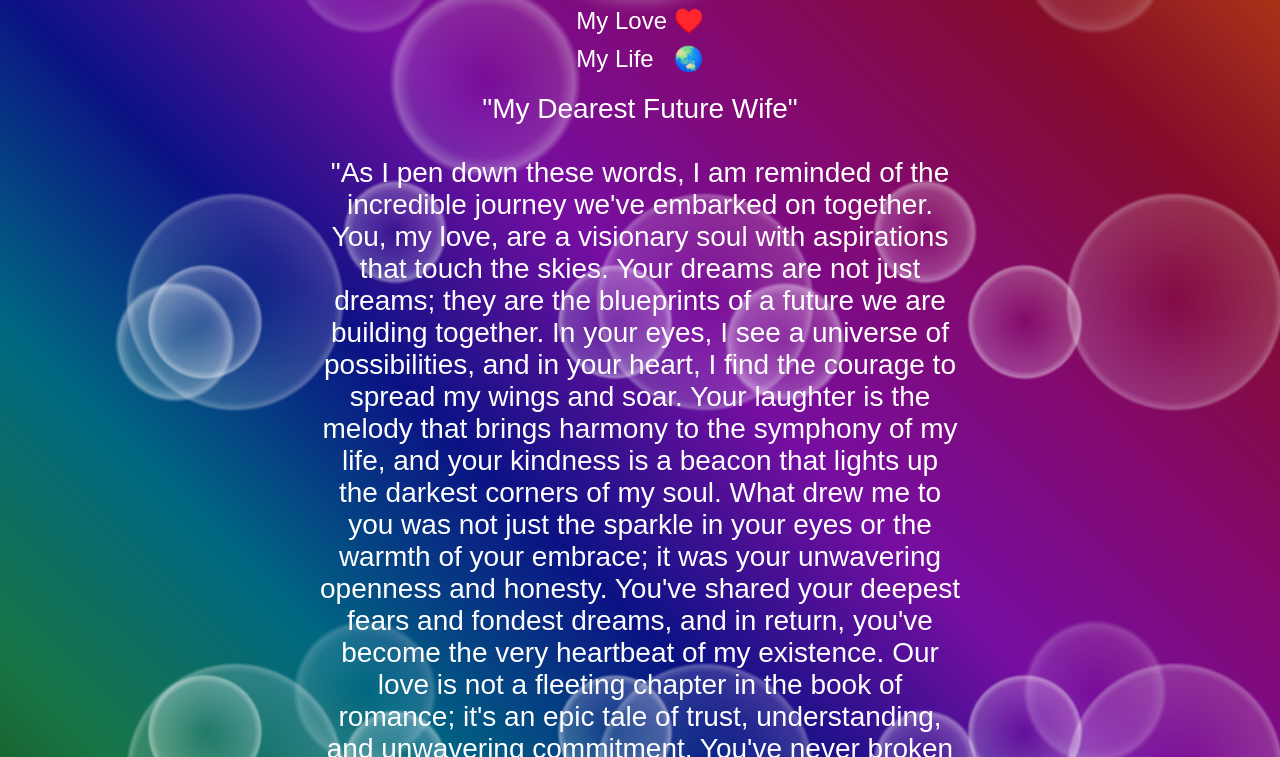
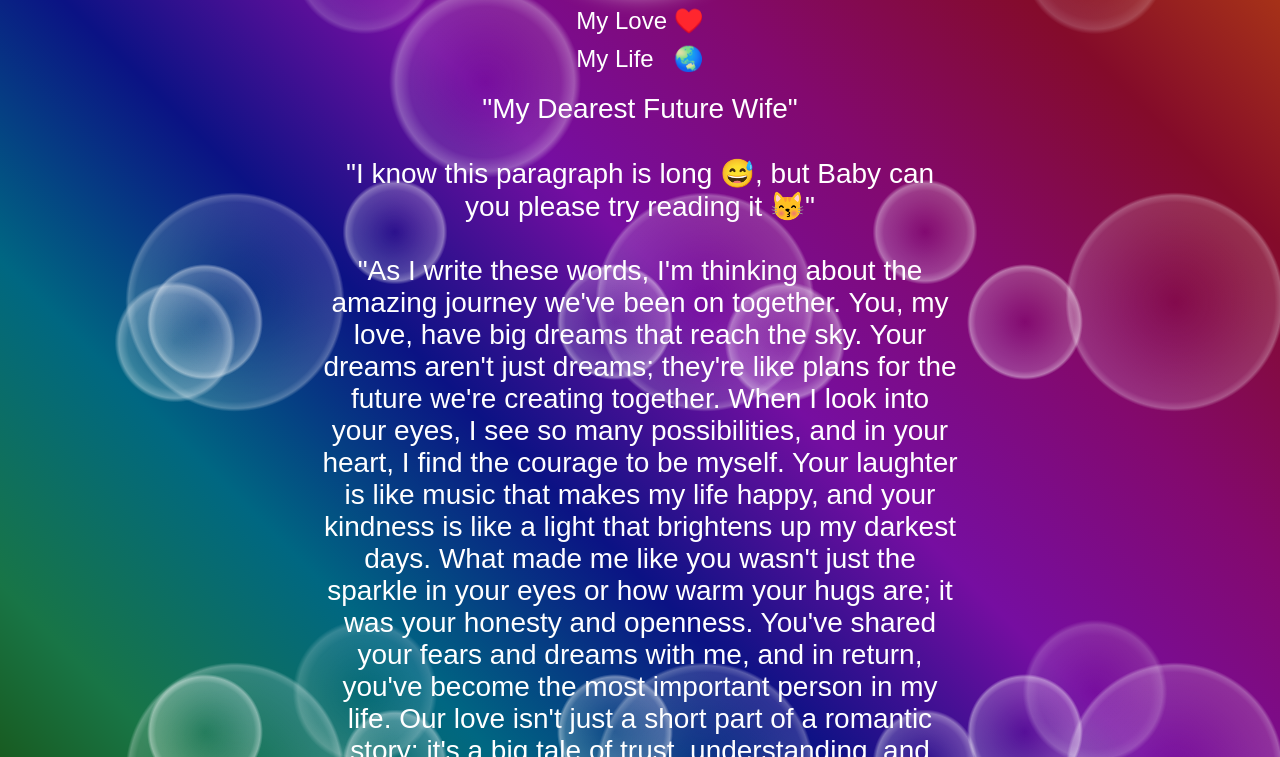
Before and after one commit to jkvishu/Personal-site, a plain HTML site: page jojo/index.html in a window 1280 px wide. Shown: the part 403-1160 px from the top of the page. Drawn offline with Linux system fonts and the light colour scheme; a web font is replaced by a local one.

Commit message:
next step

```diff
--- a/jojo/index.html
+++ b/jojo/index.html
@@ -23,22 +23,15 @@
   <div class="caption rubik-glitch">My Love ♥️</div>
   <div class="caption rubik-glitch">My Life &nbsp 🌏</div>
   <div class="quote protest-revolution-regular">"My Dearest Future Wife"<br><br>
+    "I know this paragraph is long 😅, but Baby can you please try reading it 😽"
+    <br><br>
+    "As I write these words, I'm thinking about the amazing journey we've been on together. You, my love, have big dreams that reach the sky. Your dreams aren't just dreams; they're like plans for the future we're creating together. When I look into your eyes, I see so many possibilities, and in your heart, I find the courage to be myself. Your laughter is like music that makes my life happy, and your kindness is like a light that brightens up my darkest days.
 
-    "As I pen down these words, I am reminded of the incredible journey we've embarked on together. You, my love, are a visionary soul with aspirations that touch the skies. Your dreams are not just dreams; they are the blueprints of a future we are building together.
+    What made me like you wasn't just the sparkle in your eyes or how warm your hugs are; it was your honesty and openness. You've shared your fears and dreams with me, and in return, you've become the most important person in my life. Our love isn't just a short part of a romantic story; it's a big tale of trust, understanding, and commitment. You've never let me down, and I promise to take care of your heart and keep it safe.
 
-    In your eyes, I see a universe of possibilities, and in your heart, I find the courage to spread my wings and soar. Your laughter is the melody that brings harmony to the symphony of my life, and your kindness is a beacon that lights up the darkest corners of my soul.
+    Our love story is special; it's like a song with a small break but continues to play. I'm sure our love will overcome any challenge because we're meant to be together. As we move forward, let's trust in something greater than us. Love is like a language spoken by the universe, and we are its messengers. With God watching over us, our love story will be full of good things.
 
-    What drew me to you was not just the sparkle in your eyes or the warmth of your embrace; it was your unwavering openness and honesty. You've shared your deepest fears and fondest dreams, and in return, you've become the very heartbeat of my existence.
-
-    Our love is not a fleeting chapter in the book of romance; it's an epic tale of trust, understanding, and unwavering commitment. You've never broken my trust, and I promise to be the guardian of your heart, ensuring it stays safe and cherished.
-
-    Ours is no ordinary love story. It's a narrative where distance is a mere pause in the melody of our affection. I believe, with profound certainty, that our love will transcend any challenge, for it is rooted in the profound connection of two souls destined to be entwined.
-
-    As we navigate the journey ahead, let's keep our faith in the divine. Love is the language spoken by the universe, and we, my love, are its messengers. With God as our witness, our love story will unfold into a tapestry of prosperity and wonder.
-
-    In your presence, I've found my forever. Your smile is my daily sunrise, and your love is the rhythm that beats in sync with my heart. So here's to us, to the promises we've made and the ones we are yet to create.
-
-    Loving you has been my greatest adventure, and I pledge to make every day as remarkable as the first. Your happiness is my mission, and your joy, my reward. Here's to a lifetime of shared dreams, whispered promises, and a love that only grows stronger with each passing moment."
+    Being with you feels like finding my forever. Your smile is like the sun rising every day for me, and your love is like the beat of my heart. So, here's to us, to the promises we've made and the ones we'll make in the future. Loving you has been the best adventure, and I promise to make every day special for you. Your happiness is my goal, and your joy is my happiness. Here's to a lifetime of dreams, promises, and a love that grows stronger every day."
     <br>
     Forever Yours 🫂,
     <br>
```
Also changed, not shown: 1 other file.
